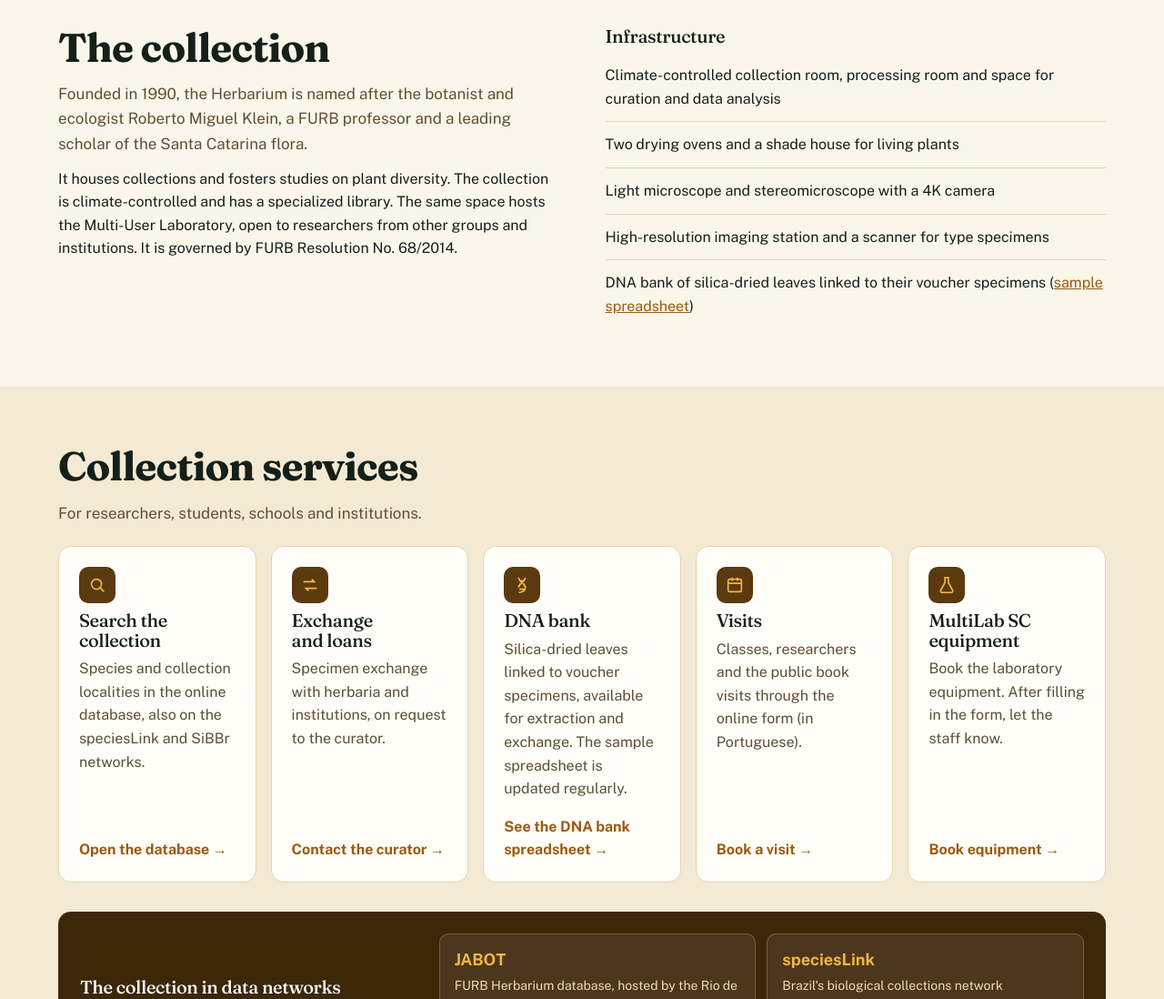
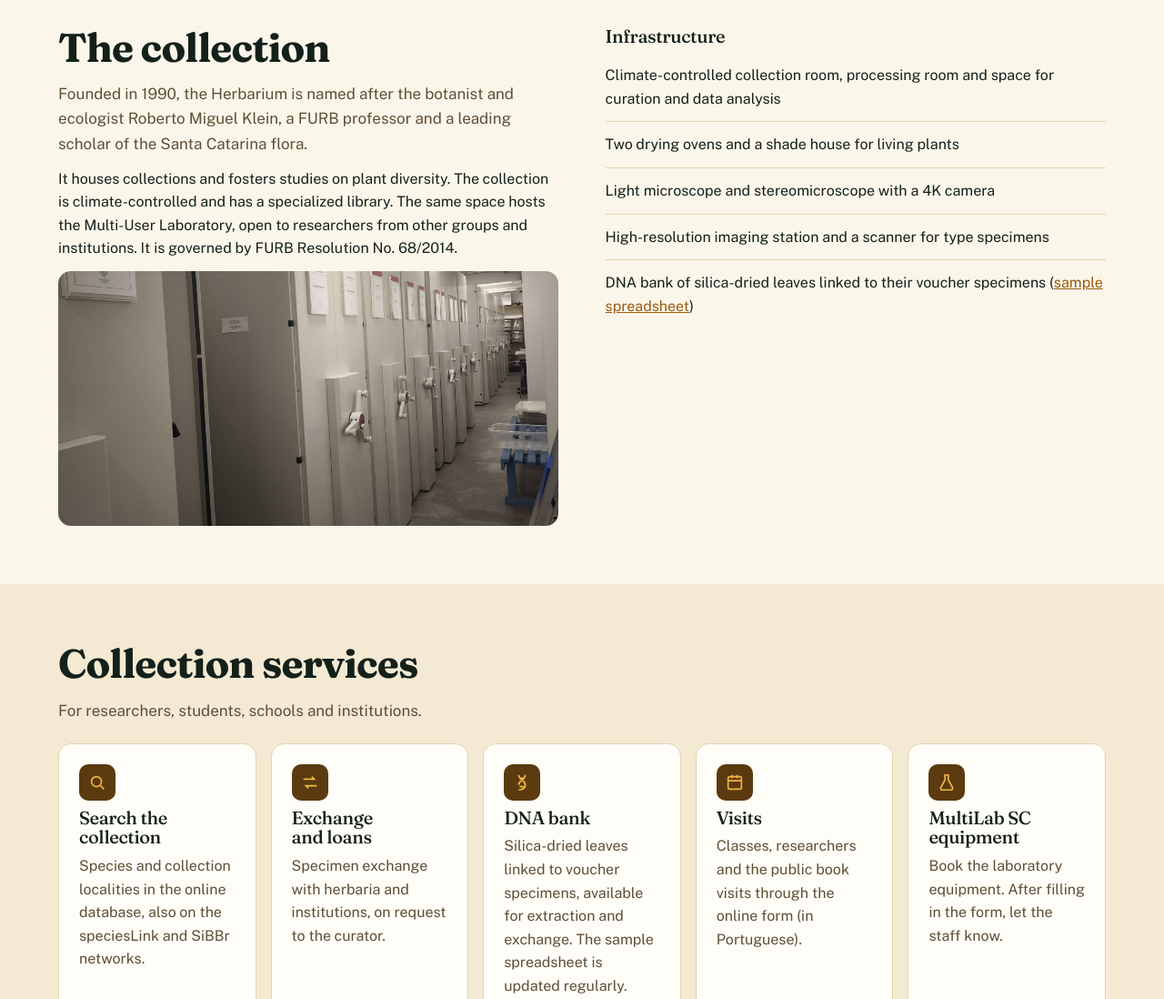
Before and after one commit to herbario-furb/herbario-furb.github.io, a plain HTML site: page en.html in a window 1280 px wide. Shown: the part 9796-10894 px from the top of the page at 91% size. Drawn offline with nearby package versions, Linux system fonts and the light colour scheme.

Commit message:
Foto da sala do acervo na seção da coleção (PT e EN)
Co-Authored-By: Claude Opus 5.5 <noreply@anthropic.com>
Claude-Session: https://claude.ai/code/session_013JaGrHSN2drCtGcUVjzfH6

```diff
--- a/en.html
+++ b/en.html
@@ -221,6 +221,7 @@ footer a.flg{display:inline-flex;align-items:center;gap:6px;color:inherit}
 .photoband{height:clamp(220px,32vw,380px);background:url(img/campo/araucarias.jpg) center 40%/cover;position:relative}
 .photoband span{position:absolute;right:max(5vw,16px);bottom:14px;color:#fff;font-size:13px;opacity:.85}
 @media(max-width:760px){.jtop{grid-template-columns:minmax(0,1fr)}.jtop img{height:200px}}
+.acvimg{display:block;width:100%;height:280px;object-fit:cover;object-position:center 60%;border-radius:14px;margin-top:10px}
 </style>
 </head>
 <body>
@@ -364,11 +365,12 @@ footer a.flg{display:inline-flex;align-items:center;gap:6px;color:inherit}
 <div class="col">
 <div class="part pc" id="colecao"><div class="wrap"><span class="pk">Part 2</span><h2>Dr. Roberto Miguel Klein Herbarium</h2><p>FURB's botanical collection, open for consultation, exchange and visits.</p></div></div>
 <section class="band" id="herbario"><div class="wrap">
-<div class="two">
+<div class="two acv">
 <div>
 <h2>The collection</h2>
 <p class="lead">Founded in 1990, the Herbarium is named after the botanist and ecologist Roberto Miguel Klein, a FURB professor and a leading scholar of the Santa Catarina flora.</p>
 <p>It houses collections and fosters studies on plant diversity. The collection is climate-controlled and has a specialized library. The same space hosts the Multi-User Laboratory, open to researchers from other groups and institutions. It is governed by FURB Resolution No. 68/2014.</p>
+<img class="acvimg" src="img/campo/acervo.jpg" alt="The FURB Herbarium collection room with mobile compactor cabinets" loading="lazy">
 </div>
 <div>
 <h3 style="margin-bottom:8px">Infrastructure</h3>
```
Also changed, not shown: index.html (+3 -1 lines), img/campo/acervo.jpg (added).
